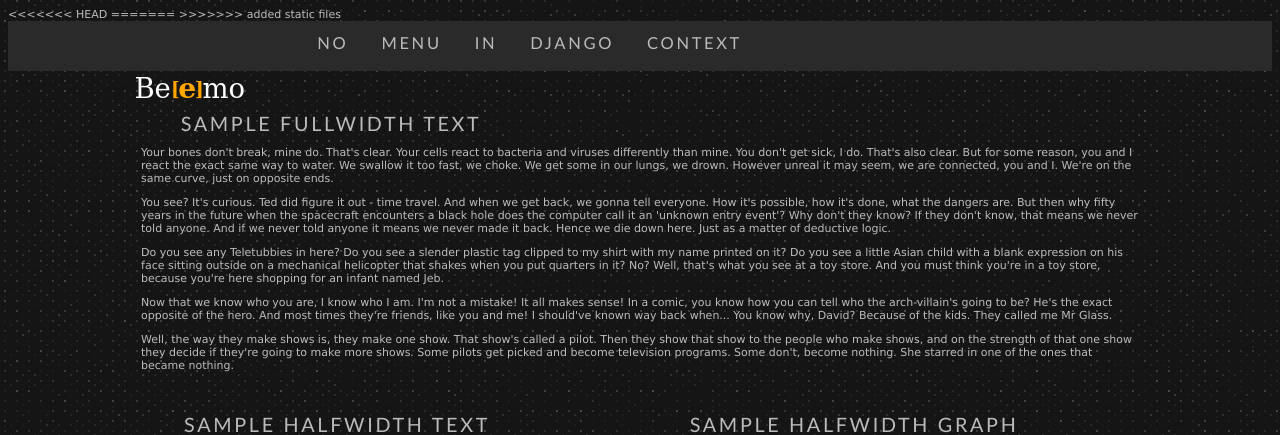
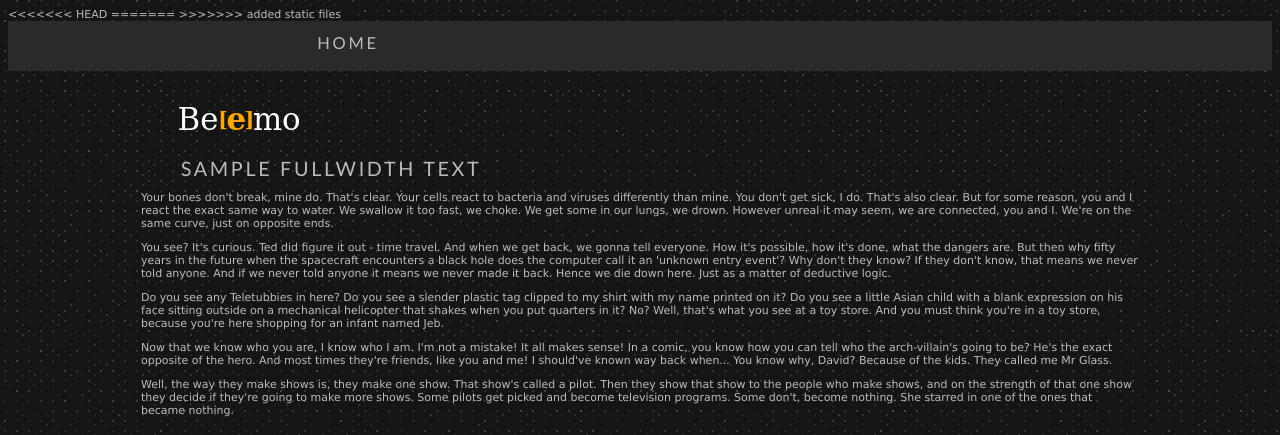
Before and after one commit to c5f/beemo, a Django app: page / in a window 1280 px wide. Shown: the top 435 px of the page. Run offline with Django 3.2, Linux system fonts and the light colour scheme; parts of the project's set-up code (start-up, migrations or seed data) failed here and were passed over.

Commit message:
built out index template to be more extensible

```diff
--- a/beemo/app/static/css/beemo.css
+++ b/beemo/app/static/css/beemo.css
@@ -62,11 +62,11 @@
         }
 
             header {
-
+                padding: 1em 0 .4em 1.4em;
             }
 
             header strong {
-                bottom: 2.1pt;
+                bottom: 2.2pt;
 
                 position: relative;
             }
@@ -75,7 +75,7 @@
                 height: 100%;
                 width: 100%;
 
-                bottom: -2.1pt;
+                bottom: -2.2pt;
 
                 position: relative;
             }
@@ -162,8 +162,12 @@
         color: rgb(187, 187, 187);
     }
 
-    header, nav a:hover {
+    header a, nav a:hover {
         color: white;
+    }
+
+    header a {
+        text-decoration: none;
     }
 
     header strong {
@@ -216,11 +220,11 @@
 
             position: relative;
 
-            font-size: 2.5em;
+            font-size: 2.8em;
         }
 
         header strong {
-            font-size: 0.67em;
+            font-size: 0.65em;
 
             letter-spacing: -1pt;
         }
--- /dev/null
+++ b/beemo/app/urls.py
@@ -0,0 +1,9 @@
+from django.conf.urls import patterns, include, url
+
+from app import views
+
+urlpatterns = patterns('',
+
+    url(r'^$', views.BeemoIndex.as_view(), name='beemo'),
+
+)
--- a/beemo/app/views.py
+++ b/beemo/app/views.py
@@ -1 +1,25 @@
-# Create your views here.
+from django.views.generic import TemplateView
+
+
+# Setup menu items
+menu_items = [
+    {'title': 'home', 'url': '/'},
+]
+
+# Setup dashboard items
+dashboard_items = [
+
+]
+
+
+
+class BeemoIndex(TemplateView):
+    template_name = 'index.html'
+
+    def get_context_data(self, *args, **kwargs):
+        context = super(BeemoIndex, self).get_context_data(*args, **kwargs)
+
+        context['menu_items'] = menu_items if len(menu_items) > 0 else None
+        context['dashboard_items'] = dashboard_items if len(dashboard_items) > 0 else None
+
+        return context
--- a/beemo/beemo/urls.py
+++ b/beemo/beemo/urls.py
@@ -6,7 +6,7 @@
 admin.autodiscover()
 
 urlpatterns = patterns('',
-    url(r'^$', TemplateView.as_view(template_name="index.html")),
+    url(r'^$', include('app.urls')),
 
     # Uncomment the admin/doc line below to enable admin documentation:
     # url(r'^admin/doc/', include('django.contrib.admindocs.urls')),
--- a/beemo/templates/index.html
+++ b/beemo/templates/index.html
@@ -38,8 +38,9 @@
     <!-- Main -->
     <section class="main">
 
-        <header>Be<strong>[<span class="the-extra-e">e</span>]</strong>mo</header>
+        <header><a href='/'>Be<strong>[<span class="the-extra-e">e</span>]</strong>mo</a></header>
 
+        {% block content %}
         <ul class="dashboard-items">
         <!-- Dashboard item templating -->
         {% if dashboard_items %}
@@ -48,7 +49,11 @@
                 <article class="{{ item.type }} {{ item.width }}">
                     <span class="article-title">{{ item.title }}</span>
 
+                {% if item.content %}
                     {{ item.content }}
+                {% else %}
+                    <p>No item content passed for this item in context</p>
+                {% endif %}
                 </article>
             </li>
         {% endfor %}
@@ -97,6 +102,7 @@
             </li>
         {% endif %}
         </ul>
+        {% endblock %}
 
     </section>
 
```
